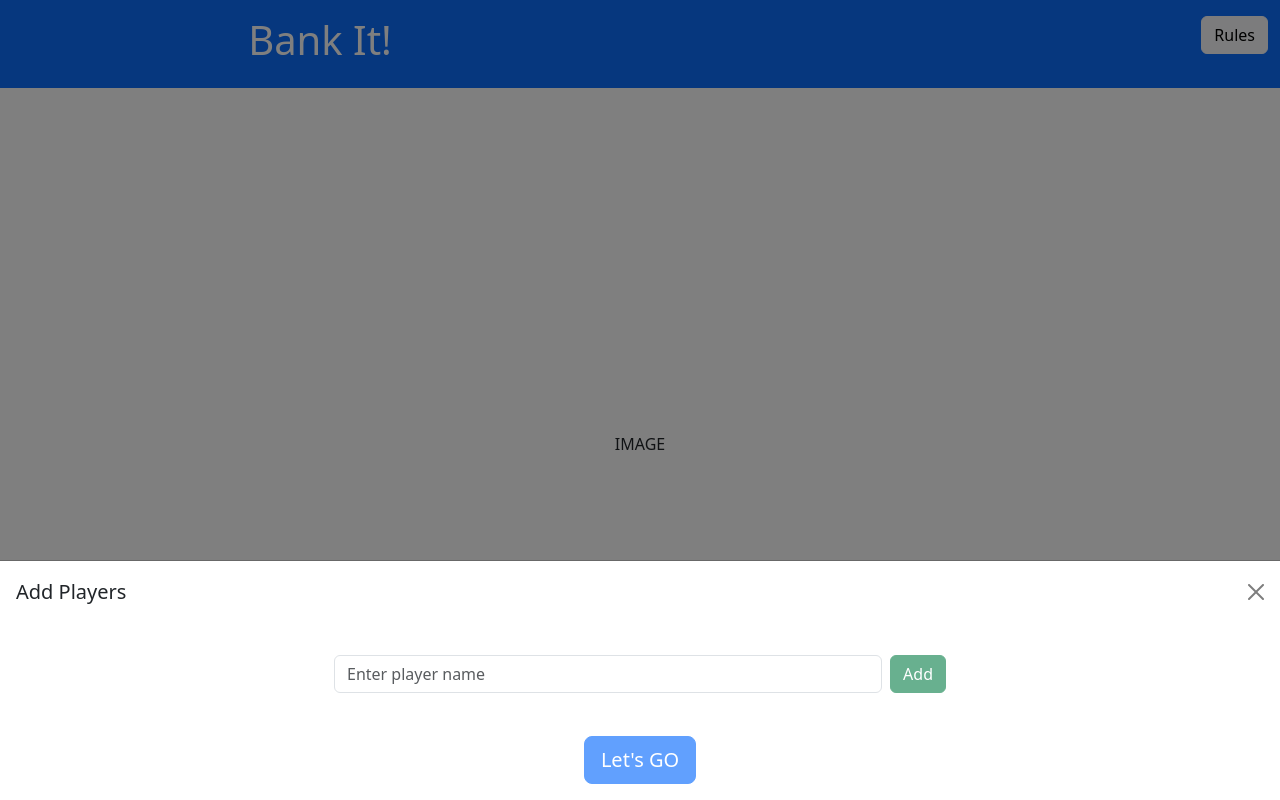
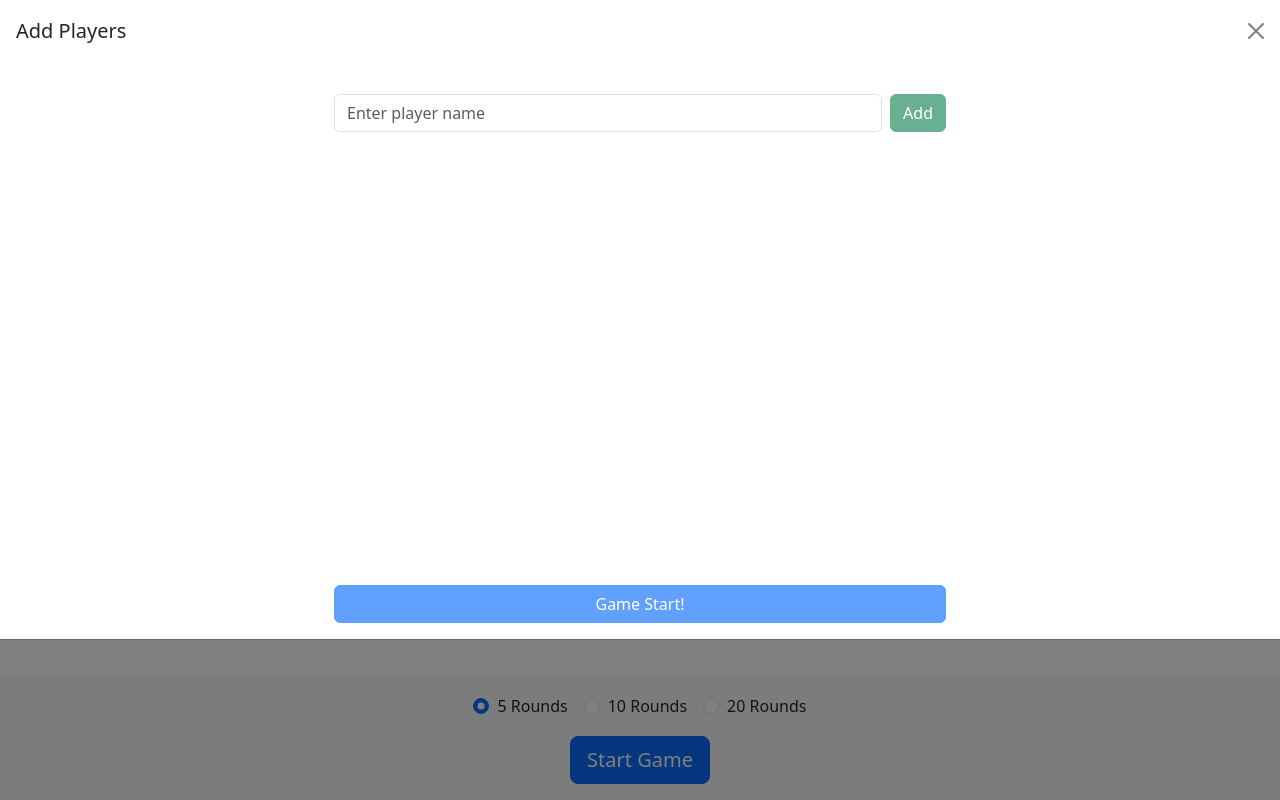
Before and after one commit to Taikk/bank-it, a React (Vite) app: page / in a window 1280 px wide. Both pictures are taken after a click on the button "Start Game". Built offline with nearby package versions, Linux system fonts and the light colour scheme.

Commit message:
Working build

```diff
--- a/src/App.css
+++ b/src/App.css
@@ -18,11 +18,6 @@
 
 .number-button {
   width: 80px;
-}
-
-.player-setup-pane {
-  height: 80vh;
-  transition: transform 0.3s ease-in-out;
 }
 
 .screen {
@@ -53,3 +48,12 @@
   min-height: 100vh;
   overflow: hidden;
 }
+
+.custom-offcanvas .offcanvas-body {
+  display: flex;
+  flex-direction: column;
+}
+
+.custom-offcanvas .offcanvas-body .mt-auto {
+  margin-top: auto;
+}
--- a/src/App.tsx
+++ b/src/App.tsx
@@ -17,13 +17,14 @@ const App = observer(() => {
     <Offcanvas
       show={gameStore.showPlayerSetup}
       onHide={() => gameStore.setShowPlayerSetup(false)}
-      placement="bottom"
-      className="player-setup-pane"
+      placement="top"
+      className="align-items-between custom-offcanvas"
+      style={{ height: "80vh" }}
     >
       <Offcanvas.Header closeButton>
         <Offcanvas.Title>Add Players</Offcanvas.Title>
       </Offcanvas.Header>
-      <Offcanvas.Body>
+      <Offcanvas.Body className="d-flex flex-column">
         <Row className="my-3 justify-content-center">
           <Col xs={12} md={6} className="d-flex">
             <Form.Control
@@ -43,7 +44,7 @@ const App = observer(() => {
           </Col>
         </Row>
 
-        <Row className="justify-content-center overflow-auto">
+        <Row className="justify-content-center overflow-auto flex-grow-1">
           <Col xs={12} md={6}>
             {gameStore.players.map((player, index) => (
               <div key={player.id} className="d-flex align-items-center mb-2">
@@ -52,24 +53,6 @@ const App = observer(() => {
                 <div>
                   <Button
                     variant="outline-secondary"
-                    size="sm"
-                    className="me-1"
-                    onClick={() => gameStore.movePlayerUp(index)}
-                    disabled={index === 0}
-                  >
-                    Up
-                  </Button>
-                  <Button
-                    variant="outline-secondary"
-                    size="sm"
-                    className="me-1"
-                    onClick={() => gameStore.movePlayerDown(index)}
-                    disabled={index === gameStore.players.length - 1}
-                  >
-                    Down
-                  </Button>
-                  <Button
-                    variant="outline-danger"
                     size="sm"
                     onClick={() => gameStore.removePlayer(player.id)}
                   >
@@ -81,15 +64,18 @@ const App = observer(() => {
           </Col>
         </Row>
 
-        <Row className="fixed-bottom p-3">
-          <Col className="text-center">
+        <Row className="mt-auto">
+          <Col xs={12} md={6} className="mx-auto">
             <Button
+              className="w-100"
               variant="primary"
-              size="lg"
-              disabled={gameStore.players.length === 0}
-              onClick={gameStore.startGame}
+              onClick={() => {
+                gameStore.startGame();
+                gameStore.setShowPlayerSetup(false);
+              }}
+              disabled={gameStore.players.length < 2}
             >
-              Let's GO
+              Game Start!
             </Button>
           </Col>
         </Row>
--- a/src/store/gameStore.tsx
+++ b/src/store/gameStore.tsx
@@ -94,41 +94,9 @@ export class GameStore {
     }, 300);
   };
 
-  moveToNextPlayer = () => {
-    // Find next unfinished player
-    let nextPlayerIndex = this.currentPlayerIndex;
-    do {
-      nextPlayerIndex = (nextPlayerIndex + 1) % this.players.length;
-    } while (
-      this.players[nextPlayerIndex].hasFinished &&
-      nextPlayerIndex !== this.currentPlayerIndex
-    );
-
-    this.currentPlayerIndex = nextPlayerIndex;
-    this.totalPoints = 0;
-  };
-
-  checkRoundEnd = () => {
-    const allPlayersFinished = this.players.every(
-      (player) => player.hasFinished
-    );
-
-    if (allPlayersFinished) {
-      if (this.currentRound >= this.roundCount) {
-        this.isGameFinished = true; // Set this when game should end
-      } else {
-        this.currentRound++;
-        this.players.forEach((player) => (player.hasFinished = false));
-        this.currentPlayerIndex = 0;
-        this.totalPoints = 0;
-      }
-    }
-  };
-
   clearRound = () => {
-    // Mark current player as finished and move to next player
-    this.players[this.currentPlayerIndex].hasFinished = true;
-    this.moveToNextPlayer();
+    // Mark all players as finished
+    this.players.forEach((player) => (player.hasFinished = true));
     this.checkRoundEnd();
   };
 
@@ -145,6 +113,8 @@ export class GameStore {
     } else {
       this.totalPoints += number;
     }
+
+    this.moveToNextPlayer();
   };
 
   bankPoints = () => {
@@ -156,6 +126,32 @@ export class GameStore {
 
     this.moveToNextPlayer();
     this.checkRoundEnd();
+  };
+
+  checkRoundEnd = () => {
+    if (this.players.every((player) => player.hasFinished)) {
+      if (this.currentRound >= this.roundCount) {
+        this.isGameFinished = true; // Set this when game should end
+      } else {
+        this.currentRound++;
+        this.players.forEach((player) => (player.hasFinished = false));
+        this.moveToNextPlayer();
+        this.totalPoints = 0;
+      }
+    }
+  };
+
+  moveToNextPlayer = () => {
+    // Find next unfinished player
+    let nextPlayerIndex = this.currentPlayerIndex;
+    do {
+      nextPlayerIndex = (nextPlayerIndex + 1) % this.players.length;
+    } while (
+      this.players[nextPlayerIndex].hasFinished &&
+      nextPlayerIndex !== this.currentPlayerIndex
+    );
+
+    this.currentPlayerIndex = nextPlayerIndex;
   };
 
   setShowPlayerSetup = (show: boolean) => {
```
